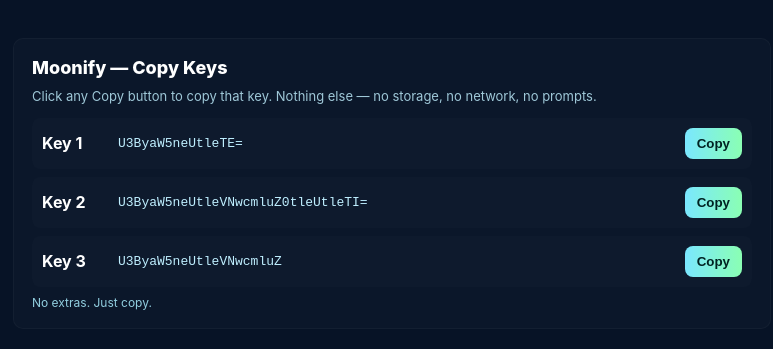
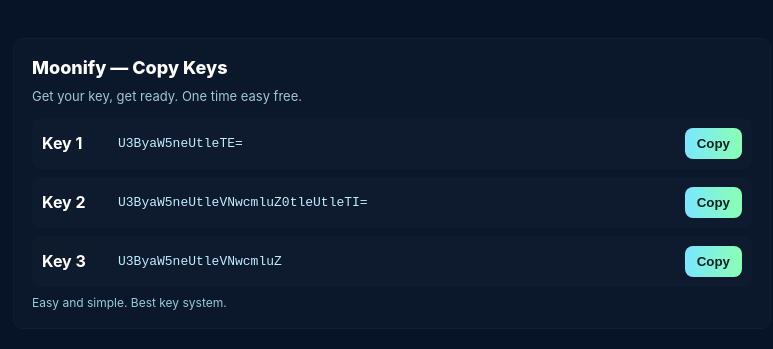
Before and after one commit to moonMan2214/2934u2rjfecr2-inf-cc-u9hn-r3v-q1n2-9hfe-cr2-uid-y8ka_92389dEL_JWDIJ_KDJskoejfeo_key_now_vercel.app-k, a plain HTML site: page index.html in a window 1280 px wide. Shown: the part 217-566 px from the top of the page, without its empty margins (248-1021 px from the left). Drawn offline with Linux system fonts and the light colour scheme.

Commit message:
Modify description and hint text in index.html
Updated the text in the description paragraph and hint.

```diff
--- a/index.html
+++ b/index.html
@@ -22,7 +22,7 @@
 <body>
   <div class="box" role="main" aria-labelledby="title">
     <h1 id="title">Moonify — Copy Keys</h1>
-    <p>Click any Copy button to copy that key. Nothing else — no storage, no network, no prompts.</p>
+    <p>Get your key, get ready. One time easy free.</p>
 
     <div class="row">
       <div class="label">Key 1</div>
@@ -42,7 +42,7 @@
       <button class="btn" data-key="U3ByaW5neUtleVNwcmluZ">Copy</button>
     </div>
 
-    <div class="hint">No extras. Just copy.</div>
+    <div class="hint">Easy and simple. Best key system.</div>
   </div>
 
 <script>
@@ -68,4 +68,5 @@
 });
 </script>
 </body>
+
 </html>
```
